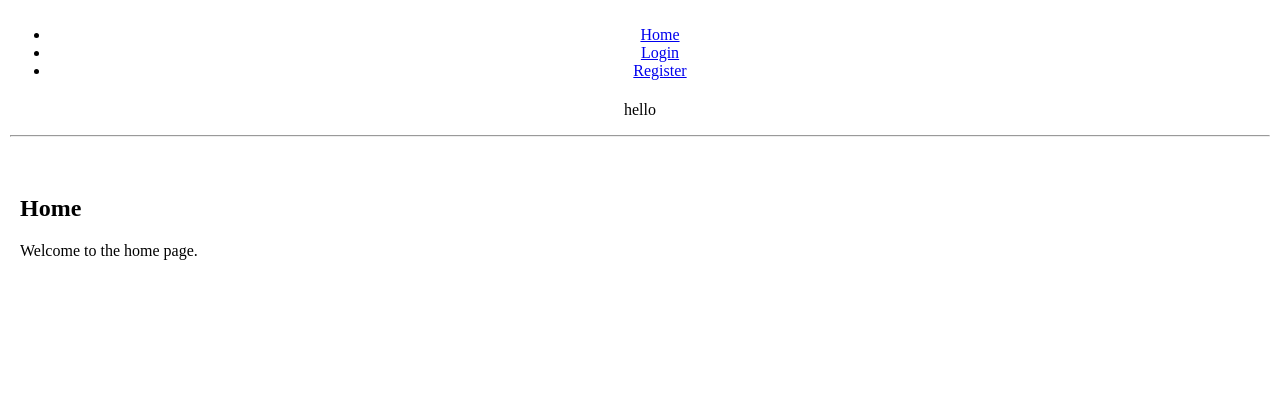
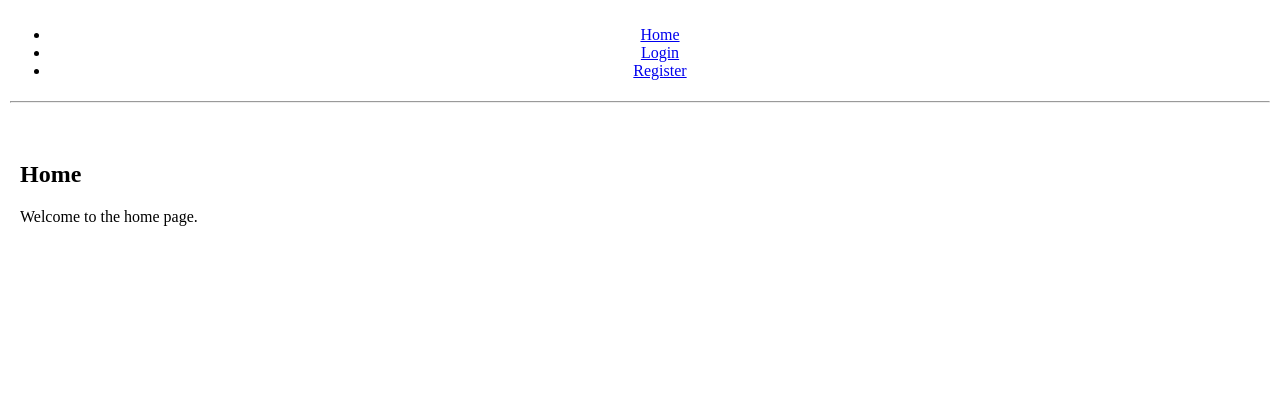
Before and after one commit to PearOtters/Team2A_videoApp, a Django app: page / in a window 1280 px wide. Shown: the top 420 px of the page. Run offline with Django 3.2, Linux system fonts and the light colour scheme; parts of the project's set-up code (start-up, migrations or seed data) failed here and were passed over.

Commit message:
removing test fail

```diff
--- a/templates/YouHate/base.html
+++ b/templates/YouHate/base.html
@@ -28,7 +28,6 @@
                 {% endif %}
             </ul>
             <h1></h1>
-            <p>hello</p>
             <hr />
         </header>
 
```
